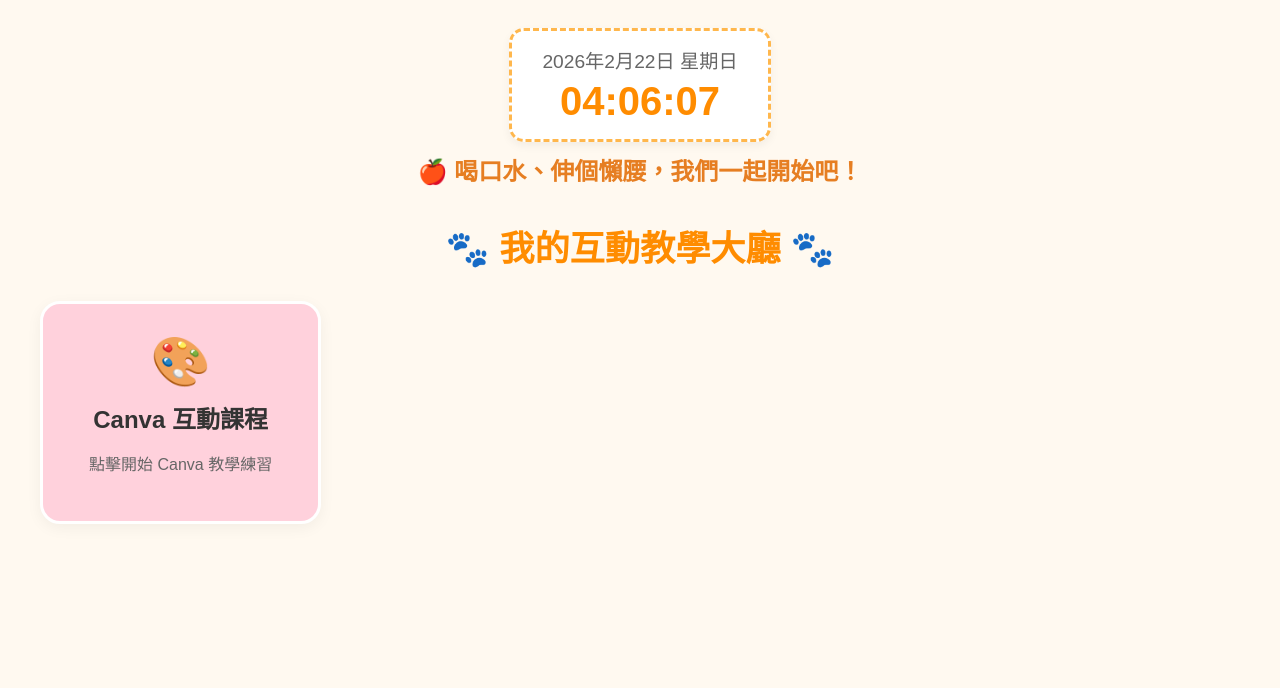
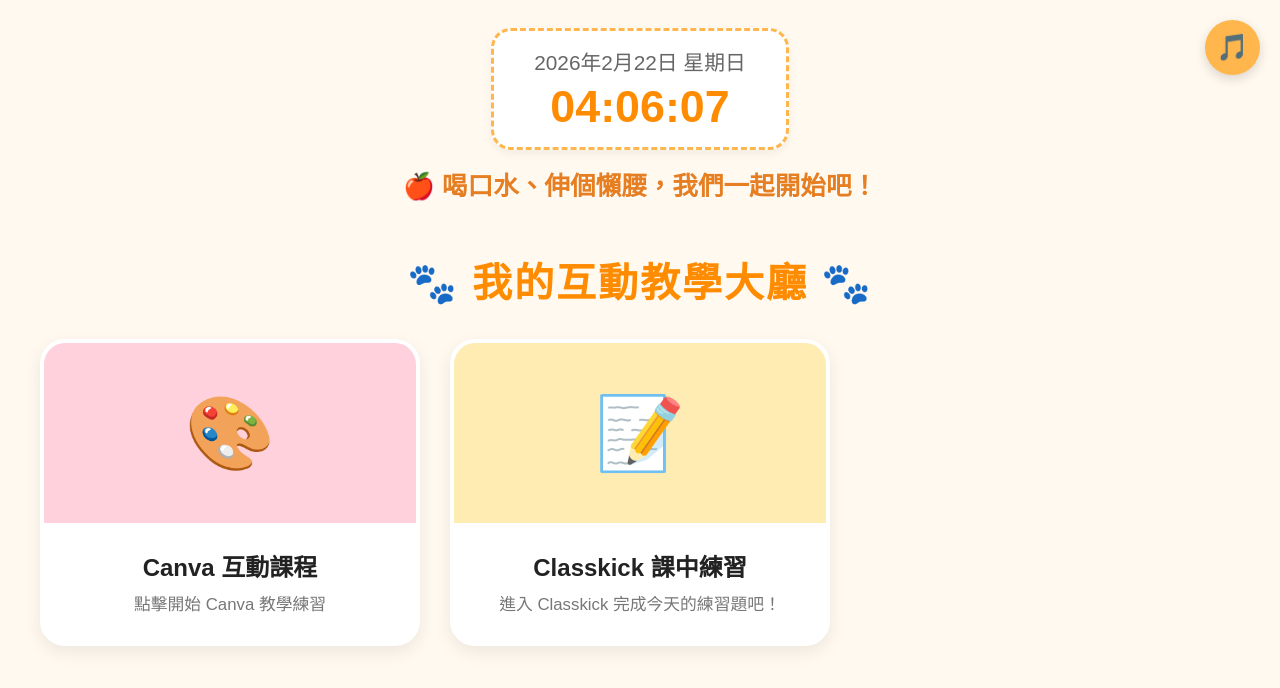
Before and after one commit to marypingu213-code/web-portal, a plain HTML site: page index.html in a window 1280 px wide. Drawn offline with Linux system fonts and the light colour scheme; no server answers.

Commit message:
Update index.html

```diff
--- a/index.html
+++ b/index.html
@@ -5,69 +5,120 @@
     <meta name="viewport" content="width=device-width, initial-scale=1.0">
     <title>我的互動遊戲大廳</title>
     <style>
+        /* 使用圓潤的字體，減少視覺壓力 */
         body {
-            font-family: "Microsoft JhengHei", sans-serif;
+            font-family: "jf-open-huninn", "Microsoft JhengHei", sans-serif;
             padding: 20px;
             background-color: #fff9f0;
             color: #444;
             text-align: center;
         }
 
+        /* 音樂切換按鈕 */
+        #music-control {
+            position: fixed;
+            top: 20px;
+            right: 20px;
+            background: #ffb74d;
+            border: none;
+            border-radius: 50%;
+            width: 55px;
+            height: 55px;
+            font-size: 26px;
+            cursor: pointer;
+            box-shadow: 0 4px 12px rgba(0,0,0,0.15);
+            z-index: 1000;
+            display: flex;
+            align-items: center;
+            justify-content: center;
+            transition: transform 0.2s;
+        }
+        #music-control:hover { transform: scale(1.1); }
+
+        /* 時光布告欄 */
         #clock-container {
             background-color: #ffffff;
             border: 3px dashed #ffb74d;
-            border-radius: 15px;
+            border-radius: 20px;
             display: inline-block;
-            padding: 15px 30px;
-            margin-bottom: 10px;
+            padding: 15px 40px;
+            margin-bottom: 15px;
             box-shadow: 0 4px 10px rgba(0,0,0,0.05);
         }
-        #date-display { font-size: 1.2rem; color: #666; margin-bottom: 5px; }
-        #time-display { font-size: 2.5rem; color: #ff8c00; font-weight: bold; }
+        #date-display { font-size: 1.3rem; color: #666; margin-bottom: 5px; }
+        #time-display { font-size: 2.8rem; color: #ff8c00; font-weight: bold; }
 
+        /* 隨機鼓勵語 */
         #encouragement-text {
-            font-size: 1.5rem;
+            font-size: 1.6rem;
             color: #e67e22;
             font-weight: bold;
-            margin-bottom: 30px;
-            min-height: 1.6em;
+            margin-bottom: 40px;
+            min-height: 1.8em;
+            text-shadow: 1px 1px 0px white;
         }
 
-        h1 { color: #ff8c00; font-size: 2.2em; margin-bottom: 30px; }
+        h1 { color: #ff8c00; font-size: 2.5em; margin-bottom: 30px; letter-spacing: 2px; }
 
+        /* 遊戲卡片佈局 */
         .grid {
             display: grid;
-            grid-template-columns: repeat(auto-fill, minmax(280px, 1fr));
-            gap: 25px;
+            grid-template-columns: repeat(auto-fill, minmax(320px, 1fr));
+            gap: 30px;
             max-width: 1200px;
             margin: 0 auto;
         }
 
         .card {
             display: block;
-            padding: 30px 20px;
-            border-radius: 20px;
+            background: white;
+            border-radius: 25px;
             text-decoration: none;
             color: #333;
-            box-shadow: 0 4px 15px rgba(0,0,0,0.05);
+            box-shadow: 0 6px 18px rgba(0,0,0,0.08);
             transition: all 0.3s cubic-bezier(0.175, 0.885, 0.32, 1.275);
-            border: 3px solid white;
+            border: 4px solid white;
+            overflow: hidden;
+            position: relative;
         }
 
         .card:hover {
-            transform: scale(1.05) rotate(2deg);
-            box-shadow: 0 10px 25px rgba(0,0,0,0.1);
+            transform: scale(1.05) rotate(1.5deg);
+            box-shadow: 0 12px 30px rgba(0,0,0,0.15);
         }
 
-        .emoji { font-size: 3em; display: block; margin-bottom: 10px; }
-        .card h3 { margin: 10px 0; font-size: 1.5em; overflow: hidden; text-overflow: ellipsis; white-space: nowrap; }
-        .card p { font-size: 1em; color: #666; }
+        /* 預覽圖區域 */
+        .card-image {
+            width: 100%;
+            height: 180px;
+            object-fit: cover;
+            background-color: #f0f0f0;
+            display: flex;
+            align-items: center;
+            justify-content: center;
+            font-size: 4.5em;
+        }
+
+        .card-content { padding: 25px 20px; }
+        .card h3 { margin: 0 0 10px 0; font-size: 1.5em; color: #222; overflow: hidden; text-overflow: ellipsis; white-space: nowrap; }
+        .card p { font-size: 1.05em; color: #777; margin: 0; line-height: 1.4; }
+
+        /* 響應式調整 */
+        @media (max-width: 600px) {
+            h1 { font-size: 1.8em; }
+            #time-display { font-size: 2.2rem; }
+        }
     </style>
 </head>
 <body>
 
+    <button id="music-control" onclick="toggleMusic()" title="切換背景音樂">🎵</button>
+    <audio id="bg-music" loop>
+        <source src="https://www.soundhelix.com/examples/mp3/SoundHelix-Song-1.mp3" type="audio/mpeg">
+    </audio>
+
     <div id="clock-container">
-        <div id="date-display">載入日期中...</div>
+        <div id="date-display">正在確認日期...</div>
         <div id="time-display">00:00:00</div>
     </div>
 
@@ -75,84 +126,128 @@
 
     <h1>🐾 我的互動教學大廳 🐾</h1>
 
-    <div id="project-list" class="grid"></div>
+    <div id="project-list" class="grid">
+        </div>
 
     <script>
-        const magicPhrases = [
-            "✨ 今天的你，也會有超棒的表現喔！",
-            "🐰 阿白和土土也在幫你加油打氣喔！", // 這裡有妳可愛的兔子們
-            "🌟 每一次的練習，都是在讓自己變得更強大！",
-            "🌈 準備好跟同學一起探索新的知識了嗎？",
-            "💪 加油！你是最棒的學習小超人！",
-            "🎨 今天的學習，就像畫畫一樣繽紛有趣！",
-            "🍎 喝口水、伸個懶腰，我們一起開始吧！",
-            "🐢 慢慢來，比較快，我們一起穩穩地前進！"
-        ];
+        // 1. 音樂播放控制
+        const music = document.getElementById('bg-music');
+        const musicBtn = document.getElementById('music-control');
+        function toggleMusic() {
+            if (music.paused) {
+                music.play();
+                musicBtn.innerText = '⏸️';
+            } else {
+                music.pause();
+                musicBtn.innerText = '🎵';
+            }
+        }
 
+        // 2. 時鐘與日期更新
         function updateClock() {
             const now = new Date();
             const dateOptions = { year: 'numeric', month: 'long', day: 'numeric', weekday: 'long' };
             document.getElementById('date-display').innerText = now.toLocaleDateString('zh-TW', dateOptions);
             document.getElementById('time-display').innerText = now.toLocaleTimeString('zh-TW', { hour12: false });
         }
+        setInterval(updateClock, 1000);
+        updateClock();
 
+        // 3. 隨機鼓勵語 (包含阿白、土土與浣熊)
+        const magicPhrases = [
+            "✨ 今天的你，也會有超棒的表現喔！",
+            "🐰 阿白和土土也在幫你加油打氣喔！",
+            "🌟 每一次的練習，都是在讓自己變得更強大！",
+            "🌈 準備好跟浣熊一起探索新的知識了嗎？",
+            "💪 加油！你是最棒的學習小超人！",
+            "🎨 今天的學習，就像畫畫一樣繽紛有趣！",
+            "🍎 喝口水、伸個懶腰，我們一起開始吧！",
+            "🐢 慢慢來，比較快，我們一起穩穩地前進！"
+        ];
         function showRandomPhrase() {
             const phraseElement = document.getElementById('encouragement-text');
             const randomIndex = Math.floor(Math.random() * magicPhrases.length);
             phraseElement.innerText = magicPhrases[randomIndex];
         }
-
-        setInterval(updateClock, 1000);
-        updateClock();
         showRandomPhrase();
 
+        // 4. 外部課程清單 (Canva & Classkick)
         const externalProjects = [
             {
                 name: 'Canva 互動課程',
                 description: '點擊開始 Canva 教學練習',
                 url: 'https://www.canva.com/design/DAG-uatWjDI/LxRBHSKEZGycu1bAeAM8tQ/view?utm_content=DAG-uatWjDI&utm_campaign=designshare&utm_medium=link2&utm_source=uniquelinks&utlId=h928823834f',
                 emoji: '🎨'
+            },
+            {
+                name: 'Classkick 課中練習',
+                description: '進入 Classkick 完成今天的練習題吧！',
+                url: '這裡貼上妳的Classkick分派連結',
+                emoji: '📝'
             }
         ];
 
         const animals = ['🐶', '🐱', '🐰', '🦊', '🐻', '🐼', '🐨', '🦁', '🐮', '🐷', '🐸', '🐙'];
         const colors = ['#FFD1DC', '#FFECB3', '#C8E6C9', '#B3E5FC', '#D1C4E9', '#F8BBD0', '#E1BEE7', '#CFD8DC'];
 
+        // 5. 抓取 GitHub 專案並生成卡片
         async function fetchMyProjects() {
             const username = 'marypingu213-code';
             const container = document.getElementById('project-list');
 
+            // 渲染外部專案
             externalProjects.forEach((item, index) => {
-                container.appendChild(createCard(item.name, item.description, item.url, item.emoji, colors[index % colors.length]));
+                const color = colors[index % colors.length];
+                container.appendChild(createCard(item.name, item.description, item.url, item.emoji, color, ''));
             });
 
+            // 渲染 GitHub 專案
             try {
                 const response = await fetch(`https://api.github.com/users/${username}/repos`);
                 const repos = await response.json();
 
                 repos.forEach((repo, index) => {
-                    // --- 這裡已經更新過濾條件：web-portal ---
+                    // 排除大廳專案本身
                     const isPortal = repo.name === 'web-portal' || repo.name === 'marypingu213-code.github.io';
 
                     if (repo.has_pages && !isPortal) {
                         const link = `https://${username}.github.io/${repo.name}`;
                         const randomEmoji = animals[Math.floor(Math.random() * animals.length)];
                         const colorIndex = (index + externalProjects.length) % colors.length;
-                        container.appendChild(createCard(repo.name, '點擊開始學習吧！', link, randomEmoji, colors[colorIndex]));
+
+                        // 自動生成 GitHub 預覽圖連結
+                        const previewImg = `https://opengraph.githubassets.com/1/${username}/${repo.name}`;
+
+                        container.appendChild(createCard(repo.repo_name_pretty || repo.name, '點擊開始學習吧！', link, randomEmoji, colors[colorIndex], previewImg));
                     }
                 });
             } catch (error) {
-                console.error('抓取失敗:', error);
+                console.error('資料抓取失敗:', error);
             }
         }
 
-        function createCard(title, desc, link, emoji, color) {
+        // 6. 建立卡片的輔助函式
+        function createCard(title, desc, link, emoji, color, imgSrc) {
             const card = document.createElement('a');
             card.href = link;
             card.className = 'card';
             card.target = '_blank';
-            card.style.backgroundColor = color;
-            card.innerHTML = `<span class="emoji">${emoji}</span><h3>${title}</h3><p>${desc}</p>`;
+
+            // 處理圖片載入失敗的情況 (自動切換回 Emoji)
+            const mediaHtml = imgSrc
+                ? `<img src="${imgSrc}" class="card-image" alt="${title}" onerror="this.style.display='none'; this.nextElementSibling.style.display='flex';">`
+                : '';
+
+            const emojiHtml = `<div class="card-image" style="background-color: ${color}">${emoji}</div>`;
+
+            card.innerHTML = `
+                ${mediaHtml}
+                ${imgSrc ? emojiHtml.replace('display:flex', 'display:none') : emojiHtml}
+                <div class="card-content">
+                    <h3>${title}</h3>
+                    <p>${desc}</p>
+                </div>
+            `;
             return card;
         }
 
```
